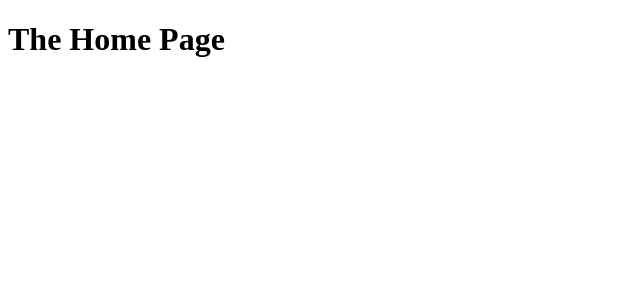
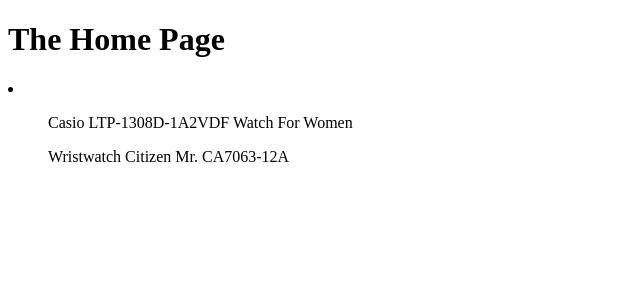
Before and after one commit to tannaz97shr/watch-paradise, a Next.js app: page / in a window 1280 px wide. Shown: the top 300 px of the page, without its empty margins (0-640 px from the left). Built offline with nearby package versions, Linux system fonts and the light colour scheme.

Commit message:
creating product components

```diff
--- /dev/null
+++ b/components/product-item.tsx
@@ -0,0 +1,8 @@
+import { ProductItemProps } from "./types";
+
+const ProductItem = (props: ProductItemProps) => {
+  const { item } = props;
+  return <ul>{item.title}</ul>;
+};
+
+export default ProductItem;
--- /dev/null
+++ b/components/product-list.tsx
@@ -0,0 +1,15 @@
+import ProductItem from "./product-item";
+import { ProductsListProps } from "./types";
+
+const ProductList = (props: ProductsListProps) => {
+  const { items } = props;
+  return (
+    <li>
+      {items?.map((item) => (
+        <ProductItem item={item} />
+      ))}
+    </li>
+  );
+};
+
+export default ProductList;
--- /dev/null
+++ b/components/types.ts
@@ -0,0 +1,9 @@
+import { ProducType } from "../models/general";
+
+export interface ProductItemProps {
+  item: ProducType;
+}
+
+export interface ProductsListProps {
+    items?: ProducType[]
+}
--- a/models/general.ts
+++ b/models/general.ts
@@ -11,3 +11,5 @@
   productCode: string;
   image: string;
 }
+
+export type ProducType = IWatch;
--- a/pages/index.tsx
+++ b/pages/index.tsx
@@ -1,7 +1,14 @@
+import { getFeaturedWatches } from "../dummy-data";
+import ProductList from "../components/product-list";
+
 function HomePage() {
+  const featuredWatches = getFeaturedWatches();
+  console.log("FEATURED WATCHES", featuredWatches);
+
   return (
     <div>
       <h1>The Home Page</h1>
+      <ProductList items={featuredWatches} />
     </div>
   );
 }
```
